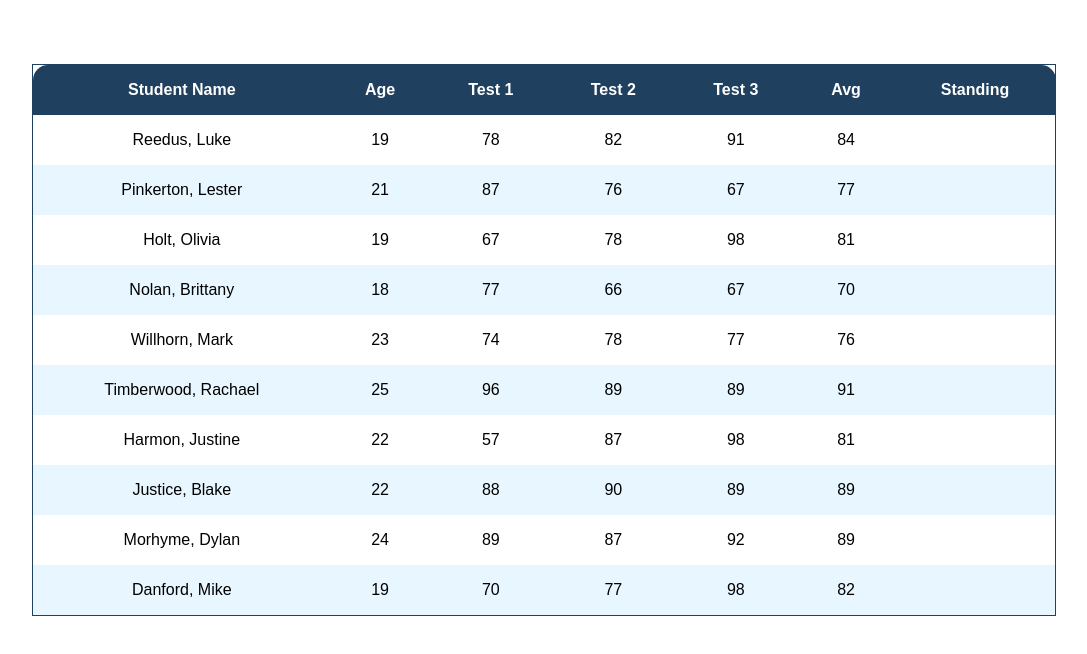
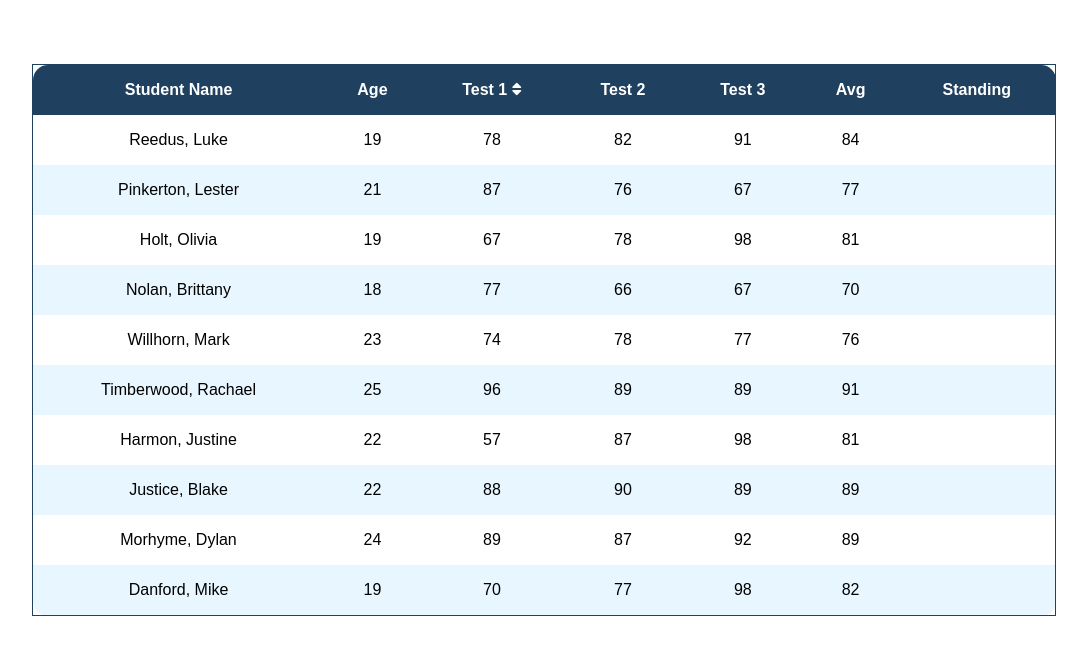
Before and after one commit to christopherConcannon/athena_assessment, a React (Create React App) app: page / in a window 1280 px wide. Shown: the top 654 px of the page, without its empty margins (96-1183 px from the left). Built offline with nearby package versions, Linux system fonts and the light colour scheme.

Commit message:
complete sort functionality on Test 1

```diff
--- a/public/index.html
+++ b/public/index.html
@@ -15,6 +15,7 @@
       user's mobile device or desktop. See https://developers.google.com/web/fundamentals/web-app-manifest/
     -->
     <link rel="manifest" href="%PUBLIC_URL%/manifest.json" />
+    <link rel="stylesheet" href="https://cdnjs.cloudflare.com/ajax/libs/font-awesome/5.13.0/css/all.min.css" integrity="sha256-h20CPZ0QyXlBuAw7A+KluUYx/3pK+c7lYEpqLTlxjYQ=" crossorigin="anonymous" />
     <!--
       Notice the use of %PUBLIC_URL% in the tags above.
       It will be replaced with the URL of the `public` folder during the build.
--- a/src/components/DataTable.js
+++ b/src/components/DataTable.js
@@ -1,11 +1,14 @@
 import React, { useState } from 'react'
 
 const DataTable = ({ data }) => {
-  const [ sortedData, setSortedData ] = useState([...data])
-	// const sortedData = [ ...data ]
+	const [ sortedData, setSortedData ] = useState([ ...data ])
+	const [ direction, setDirection ] = useState('asc')
 
 	function handleSort() {
-		data.sort((a, b) => {
+		let sorted = []
+		if (direction === 'asc') {
+      setDirection('desc')
+			sorted = data.sort((a, b) => {
 				if (a.scores.test1 < b.scores.test1) {
 					return -1
 				}
@@ -14,6 +17,19 @@ const DataTable = ({ data }) => {
 				}
 				return 0
 			})
+		} else {
+      setDirection('asc')
+      sorted = data.sort((a, b) => {
+				if (a.scores.test1 < b.scores.test1) {
+					return 1
+				}
+				if (a.scores.test1 > b.scores.test1) {
+					return -1
+				}
+				return 0
+			})
+    }
+		setSortedData(sorted)
 	}
 
 	function avg(scores) {
@@ -33,7 +49,9 @@ const DataTable = ({ data }) => {
 					<tr>
 						<th>Student Name</th>
 						<th>Age</th>
-						<th onClick={handleSort}>Test 1</th>
+						<th onClick={handleSort}>
+							Test 1 <i class="fas fa-sort"></i>
+						</th>
 						{/* <th>Test 1</th> */}
 						<th>Test 2</th>
 						<th>Test 3</th>
--- a/src/index.css
+++ b/src/index.css
@@ -34,8 +34,12 @@ th:last-child{
   border-radius:0 15px 0 0;
 }
 
-tbody tr:last-child{
-  border-radius:0 15px 15px 0;
+tbody tr:last-child td:last-child{
+  border-radius:0 0 15px 0;
+}
+
+tbody tr:last-child td:first-child{
+  border-radius:0 0 0 15px;
 }
 
 th, td {
@@ -48,6 +52,26 @@ th {
   color: #ffffff;
 }
 
+th i {
+  cursor: pointer;
+}
+
 tbody tr:nth-child(even) {
   background-color: var(--light-blue);
 }
+
+/* tbody td:first-child {
+  border-left: 1px solid var(--dark-blue);
+}
+
+tbody td:last-child {
+  border-right: 1px solid var(--dark-blue);
+}
+
+tbody tr:last-child {
+  border-bottom: 1px solid var(--dark-blue);
+} */
+
+th i {
+  padding: 0;
+}
```
Lines whose indentation alone changed are shown as unchanged.
